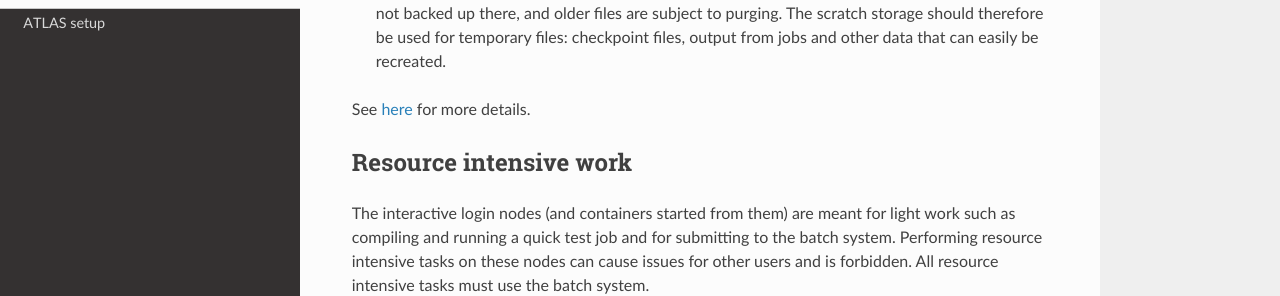
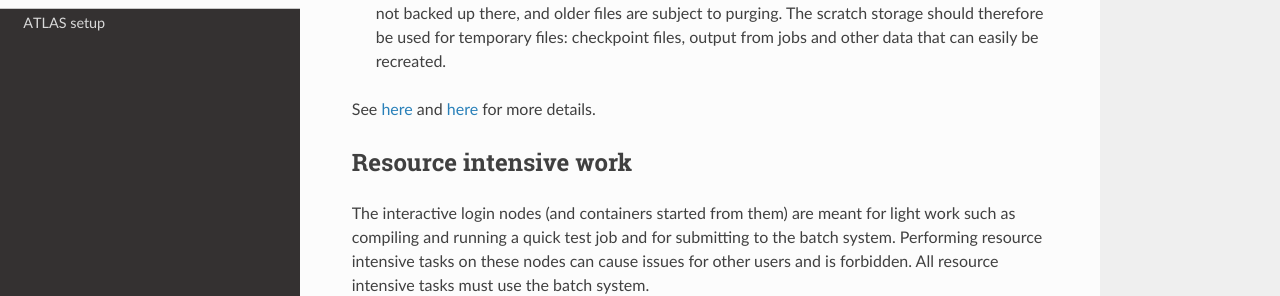
Before and after one commit to jburzy01/SFUCedarDocs, an MkDocs documentation site: the page built from docs/cedar.md, in a window 1280 px wide and 900 px high, scrolled down 588 px. Shown: the part 158-454 px from the top of the window. Built offline with MkDocs 1.6.1, drawn with Linux system fonts in a browser that asks for light colours; nearby versions of some CDN libraries.

Commit message:
add another cedar link

```diff
--- a/docs/cedar.md
+++ b/docs/cedar.md
@@ -15,7 +15,8 @@ task.
 * PROJECT: The project space has a significantly larger quota and is well-adapted to sharing data among members of a research group since it, unlike the home or scratch, is linked to a professor's account rather than an individual user. The data stored in the project space should be fairly static, that is to say the data are not likely to be changed many times in a month. Otherwise, frequently changing data - including just moving and renaming directories - in project can become a heavy burden on the tape-based backup system.
 * SCRATCH: For intensive read/write operations on large files (> 100 MB per file), scratch is the best choice. Remember however that important files must be copied off scratch since they are not backed up there, and older files are subject to purging. The scratch storage should therefore be used for temporary files: checkpoint files, output from jobs and other data that can easily be recreated.
 
-See [here](https://docs.alliancecan.ca/wiki/Storage_and_file_management#Storage_types) for more details.
+See [here](https://docs.alliancecan.ca/wiki/Storage_and_file_management#Storage_types) and
+[here](https://docs.alliancecan.ca/wiki/Cedar#Storage) for more details.
 
 ## Resource intensive work
 
```
